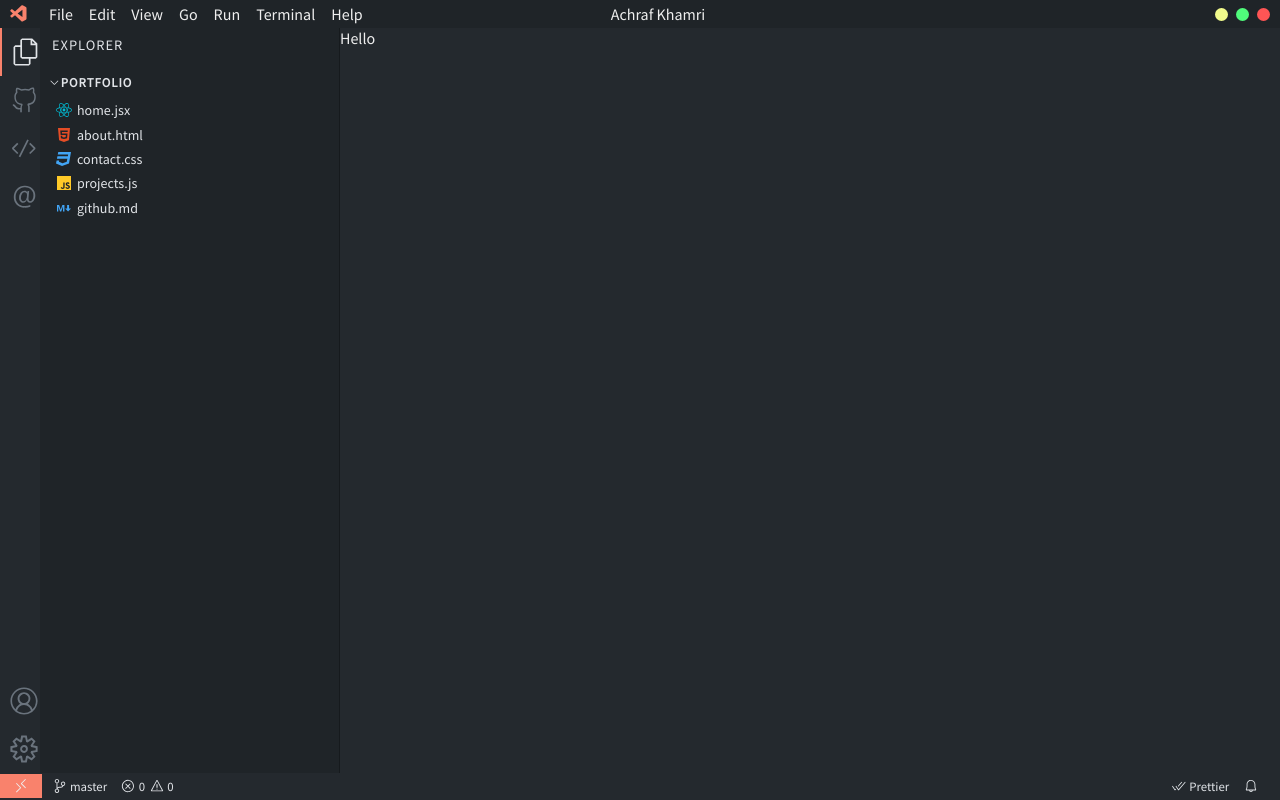
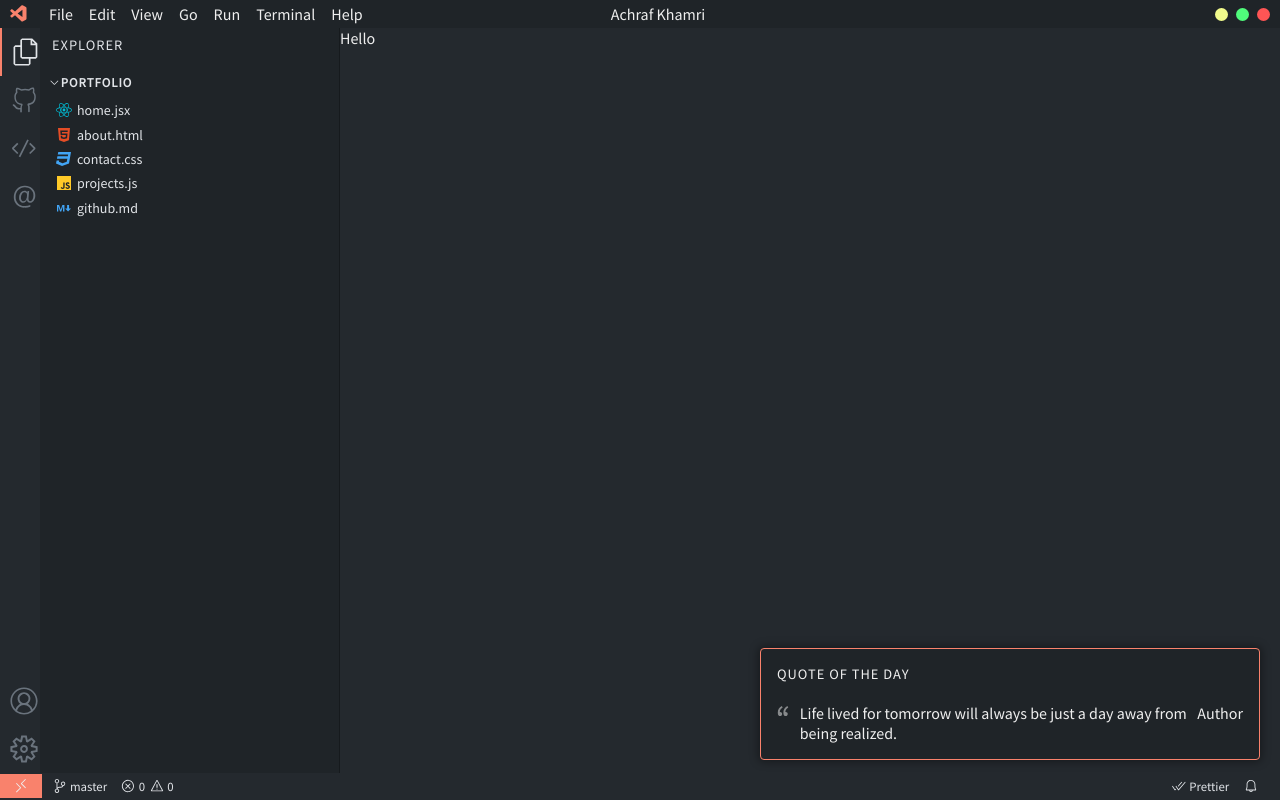
Before and after one commit to khamriAchraf/vs-portfolio, a Next.js app: page / in a window 1280 px wide. Built offline with nearby package versions, Linux system fonts and the light colour scheme; no server answers.

Commit message:
add quotes component

```diff
--- a/components/Layout.jsx
+++ b/components/Layout.jsx
@@ -1,4 +1,4 @@
-import React from 'react'
+import React, { useState } from 'react'
 import { Titlebar } from './Titlebar'
 import Sidebar from './Sidebar'
 import Footer from './Footer'
@@ -6,9 +6,11 @@ import { useRouter } from 'next/router'
 import styles from "@/styles/Layout.module.css";
 import Head from 'next/head'
 import Explorer from './Explorer'
+import Quote from './Quote'
 
 const Layout = ({ children }) => {
     const router = useRouter()
+    const [quoteVisible, setQuoteVisible] = useState(true)
     return (
         <>
             <Head>
@@ -23,6 +25,7 @@ const Layout = ({ children }) => {
                 <Explorer />
                 {children}
             </div>
+            {quoteVisible && <Quote />}
             <Footer />
         </>
     )
--- /dev/null
+++ b/components/Quote.jsx
@@ -0,0 +1,65 @@
+import React, { useEffect, useState } from 'react'
+import styles from "@/styles/Quote.module.css";
+import { VscQuote } from "react-icons/vsc";
+
+const Quote = () => {
+    const [quote, setQuote] = useState({ content: '', author: '' });
+
+    useEffect(() => {
+        const fetchQuote = async () => {
+            try {
+                const response = await fetch('https://api.quotable.io/quotes/random', {
+                    headers: {
+                        "accept": "application/json",
+                        "content-type": "application/json"
+                    },
+                    method: "GET",
+                    mode: "cors",
+                    credentials: "omit"
+                });
+                const data = await response.json();
+                if (data.length > 0) {
+                    const newQuote = {
+                        content: data[0].content,
+                        author: data[0].author,
+                        date: new Date().toDateString()
+                    };
+                    console.log('New quote:', newQuote);
+                    localStorage.setItem('dailyQuote', JSON.stringify(newQuote));
+                    setQuote(newQuote);
+                }
+            } catch (error) {
+                console.error('Error fetching quote:', error);
+            }
+        };
+
+        // Check local storage for saved quote
+        const savedQuote = localStorage.getItem('dailyQuote');
+        if (savedQuote) {
+            const parsedQuote = JSON.parse(savedQuote);
+            if (parsedQuote.date === new Date().toDateString()) {
+                setQuote(parsedQuote); // Use stored quote if it's from today
+            } else {
+                fetchQuote(); // Fetch new quote if date has changed
+            }
+        } else {
+            fetchQuote(); // Fetch quote if none exists
+        }
+    }, []);
+
+    return (
+        <div className={styles.quote}>
+            <p className={styles.title}>
+                Quote of the day
+            </p>
+            <div className={styles.content}>
+                <VscQuote className={styles.icon} />
+                <p>Life lived for tomorrow will always be just a day away from being realized.</p>
+                <p>Author</p>
+                </div>
+        </div>
+
+    )
+}
+
+export default Quote
--- /dev/null
+++ b/src/styles/Quote.module.css
@@ -0,0 +1,34 @@
+.quote {
+  position: absolute;
+  bottom: 40px;
+  right: 20px;
+  border: 1px solid var(--accent-color);
+  padding: 1rem;
+  box-shadow: rgba(0, 0, 0, 0.36) 0px 0px 8px 2px;
+  background-color: var(--article-bg);
+  border-radius: 4px;
+  max-width: 500px;
+}
+
+.content {
+    display: flex;
+    gap: 10px;
+}
+
+.author {
+}
+
+.title {
+    padding: 0.5rem 0.75rem;
+    padding-top: 0;
+    padding-left: 0;
+    font-weight: 300;
+    text-transform: uppercase;
+    font-size: 0.9rem;
+    letter-spacing: 1px;
+    margin-bottom: 0.75rem;
+}
+
+.icon {
+    opacity: 0.5;
+}
```
